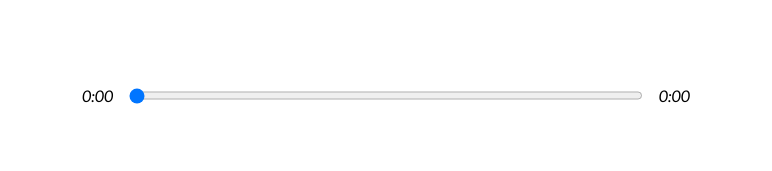
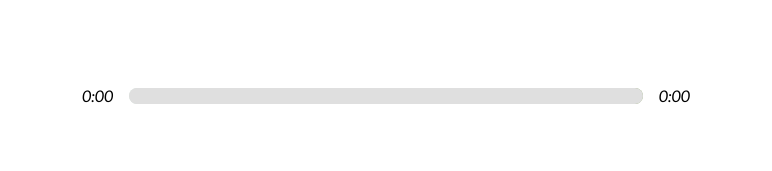
Before and after one commit to ManfrediMauroMarrone/react-player, a React (Create React App) app: page / in a window 1280 px wide. Shown: the part 490-661 px from the top of the page, without its empty margins (254-1026 px from the left). Built offline with nearby package versions, Linux system fonts and the light colour scheme.

Commit message:
addes style for input and autoskip

```diff
--- a/src/App.js
+++ b/src/App.js
@@ -6,7 +6,7 @@ import Player from './components/Player';
 import Song from './components/Song';
 import Library from './components/Library';
 import Nav from './components/Nav';
-//import Util
+//import data
 import data from './data';
 import { library } from '@fortawesome/fontawesome-svg-core';
 
@@ -22,23 +22,33 @@ function App() {
   const [currentSong, setCurrentSong] = useState(songs[0]);
 
   const [songInfo, setSongInfo] = useState({
-        currentTime: 0,
-        duration: 0,
+    currentTime: 0,
+    duration: 0,
+    animationPercentage: 0,
   });
   const [libraryStatus, setLibraryStatus] = useState(false);
   //this function handles the update of duration and currente time of the current song
   const timeUpdateHandler = (e) => {
-      const current = e.target.currentTime;
-      const duration = e.target.duration;
-      setSongInfo({ ...songInfo, currentTime: current, duration: duration });
+    const current = e.target.currentTime;
+    const duration = e.target.duration;
+    //calculate percentage
+    const roundedCurrent = Math.round(current);
+    const roundedDuration = Math.round(duration);
+    const animation = Math.round((roundedCurrent / roundedDuration) * 100);
+    setSongInfo({ ...songInfo, currentTime: current, duration: duration, animationPercentage: animation });
   };
+  const songEndHandler = async () => {
+    let currentIndex = songs.findIndex((song) => song.id === currentSong.id);
+    await setCurrentSong(songs[(currentIndex + 1) % songs.length]);
+    if (isPlaying) audioRef.current.play();
+  }
   return (
     <div className="App">
       <Nav libraryStatus={libraryStatus} setLibraryStatus={setLibraryStatus}/>
       <Song currentSong={currentSong}/>
       <Player setSongs={setSongs} setCurrentSong={setCurrentSong} songs={songs} setSongInfo={setSongInfo} songInfo={songInfo} audioRef={audioRef} isPlaying={isPlaying} setIsPlaying={setIsPlaying} currentSong={currentSong} />
       <Library libraryStatus={libraryStatus} isPlaying={isPlaying} audioRef={audioRef} songs={songs} setCurrentSong={setCurrentSong} setSongs={setSongs}/>
-      <audio onLoadedMetadata={timeUpdateHandler} onTimeUpdate={timeUpdateHandler} ref={audioRef} src={currentSong.audio}></audio>
+      <audio onEnded={songEndHandler} onLoadedMetadata={timeUpdateHandler} onTimeUpdate={timeUpdateHandler} ref={audioRef} src={currentSong.audio}></audio>
     </div>
   );
 }
--- a/src/components/LibrarySong.js
+++ b/src/components/LibrarySong.js
@@ -1,9 +1,8 @@
 import React from 'react';
-import { playAudio } from '../util';
 
 const LibrarySong = ({ song, songs, setCurrentSong, id, audioRef, isPlaying, setSongs }) => {
-    const songSelectHandler = () => {
-        setCurrentSong(song);
+    const songSelectHandler = async () => {
+        await setCurrentSong(song);
         //Add Active State
         const newSongs = songs.map((song) => {
             if (song.id === id) {
@@ -20,7 +19,7 @@ const LibrarySong = ({ song, songs, setCurrentSong, id, audioRef, isPlaying, set
         })
         setSongs(newSongs)
         //check if the song is playing
-        playAudio(isPlaying, audioRef);
+        if (isPlaying) audioRef.current.play();
     }
     return (
         <div onClick={songSelectHandler} className={`library-song ${song.active ? 'selected' : ''}`}>
--- a/src/components/Player.js
+++ b/src/components/Player.js
@@ -1,7 +1,6 @@
 import React, {useState, useEffect} from 'react';
 import { FontAwesomeIcon } from '@fortawesome/react-fontawesome';
 import { faPause, faPlay, faAngleDoubleLeft, faAngleDoubleRight, faAngleLeft, faAngleRight } from '@fortawesome/free-solid-svg-icons';
-import { playAudio } from '../util';
 
 const Player = ({ currentSong, isPlaying, setIsPlaying, audioRef, setSongInfo, songInfo, songs, setCurrentSong, setSongs }) => {
     //UseEffect
@@ -43,26 +42,33 @@ const Player = ({ currentSong, isPlaying, setIsPlaying, audioRef, setSongInfo, s
         setSongInfo({ ...songInfo, currentTime: e.target.value });
         console.log(e);
     }
-    const skipTrackHandler = (direction) => {
+    const skipTrackHandler = async (direction) => {
         let currentIndex = songs.findIndex((song) => song.id === currentSong.id);
         if (direction === 'skip-forward') {
-            setCurrentSong(songs[(currentIndex + 1) % songs.length]);
+            await setCurrentSong(songs[(currentIndex + 1) % songs.length]);
         }
         if (direction === 'skip-back') {
             if ((currentIndex - 1) % songs.length === -1) {
-                setCurrentSong(songs[songs.length - 1])
-                playAudio(isPlaying, audioRef);
+                await setCurrentSong(songs[songs.length - 1]);
+                if (isPlaying) audioRef.current.play();
                 return;
             }
-            setCurrentSong(songs[(currentIndex - 1) % songs.length]);
+            await setCurrentSong(songs[(currentIndex - 1) % songs.length]);
         }
-        playAudio(isPlaying, audioRef);
+        if (isPlaying) audioRef.current.play();
+    }
+    //Add styles
+    const trackAnim = {
+        transform: `translatex(${songInfo.animationPercentage}%)`
     }
     return (
         <div className="player-container">
             <div className="time-control">
                 <p>{getTime(songInfo.currentTime)}</p>
-                <input min={0} max={songInfo.duration || 0} value={songInfo.currentTime} onChange={dragHandler} type="range" />
+                <div style={{background:`linear-gradient(to right, ${currentSong.color[0]}, ${currentSong.color[1]})`}} className="track">
+                    <input min={0} max={songInfo.duration || 0} value={songInfo.currentTime} onChange={dragHandler} type="range"/>
+                    <div style={trackAnim} className="animate-track"></div>
+                </div>
                 <p>{songInfo.duration ? getTime(songInfo.duration) : '0:00'}</p>
             </div>
             <div className="play-control">
--- a/src/data.js
+++ b/src/data.js
@@ -8,7 +8,7 @@ function chillhop() {
             cover: "https://chillhop.com/wp-content/uploads/2020/11/8a0c857ddad531279d0757f5362380a6837b1b69-1024x1024.jpg",
             id: uuidv4(),
             active: true,
-            color: ["#DBE8DF", "#B8C08F"],
+            color: ["#DBE8DF", "#95AE77"],
             audio: "https://mp3.chillhop.com/serve.php/?mp3=11236"
         },
         {
@@ -17,7 +17,7 @@ function chillhop() {
             cover: "https://chillhop.com/wp-content/uploads/2020/11/8a0c857ddad531279d0757f5362380a6837b1b69-1024x1024.jpg",
             id: uuidv4(),
             active: false,
-            color: ["#DBE8DF", "#B8C08F"],
+            color: ["#DBE8DF", "#95AE77"],
             audio: "https://mp3.chillhop.com/serve.php/?mp3=11237"
         },
         {
@@ -26,7 +26,7 @@ function chillhop() {
             cover: "https://chillhop.com/wp-content/uploads/2020/11/8a0c857ddad531279d0757f5362380a6837b1b69-1024x1024.jpg",
             id: uuidv4(),
             active: false,
-            color: ["#DBE8DF", "#B8C08F"],
+            color: ["#DBE8DF", "#95AE77"],
             audio: "https://mp3.chillhop.com/serve.php/?mp3=11238"
         },
         {
@@ -35,7 +35,7 @@ function chillhop() {
             cover: "https://chillhop.com/wp-content/uploads/2020/11/8a0c857ddad531279d0757f5362380a6837b1b69-1024x1024.jpg",
             id: uuidv4(),
             active: false,
-            color: ["#DBE8DF", "#B8C08F"],
+            color: ["#DBE8DF", "#95AE77"],
             audio: "https://mp3.chillhop.com/serve.php/?mp3=11239"
         },
         {
@@ -44,7 +44,7 @@ function chillhop() {
             cover: "https://chillhop.com/wp-content/uploads/2020/11/8a0c857ddad531279d0757f5362380a6837b1b69-1024x1024.jpg",
             id: uuidv4(),
             active: false,
-            color: ["#DBE8DF", "#B8C08F"],
+            color: ["#DBE8DF", "#95AE77"],
             audio: "https://mp3.chillhop.com/serve.php/?mp3=11240"
         },
         {
@@ -53,7 +53,7 @@ function chillhop() {
             cover: "https://chillhop.com/wp-content/uploads/2020/11/8a0c857ddad531279d0757f5362380a6837b1b69-1024x1024.jpg",
             id: uuidv4(),
             active: false,
-            color: ["#DBE8DF", "#B8C08F"],
+            color: ["#DBE8DF", "#95AE77"],
             audio: "https://mp3.chillhop.com/serve.php/?mp3=11241"
         },
         {
@@ -62,7 +62,7 @@ function chillhop() {
             cover: "https://chillhop.com/wp-content/uploads/2020/11/8a0c857ddad531279d0757f5362380a6837b1b69-1024x1024.jpg",
             id: uuidv4(),
             active: false,
-            color: ["#DBE8DF", "#B8C08F"],
+            color: ["#DBE8DF", "#95AE77"],
             audio: "https://mp3.chillhop.com/serve.php/?mp3=11242"
         },
         {
@@ -71,7 +71,7 @@ function chillhop() {
             cover: "https://chillhop.com/wp-content/uploads/2020/11/8a0c857ddad531279d0757f5362380a6837b1b69-1024x1024.jpg",
             id: uuidv4(),
             active: false,
-            color: ["#DBE8DF", "#B8C08F"],
+            color: ["#DBE8DF", "#95AE77"],
             audio: "https://mp3.chillhop.com/serve.php/?mp3=11250"
         }
     ]
--- a/src/styles/_library.scss
+++ b/src/styles/_library.scss
@@ -45,7 +45,7 @@
     width: 30%;
   }
   &:hover {
-    background: rgb(222, 227, 255);
+    background: rgb(240, 255, 222);
   }
 }
 
@@ -60,7 +60,7 @@
 }
 
 .selected {
-  background: rgb(222, 227, 255);
+  background: rgb(240, 255, 222);
 }
 
 .active-library {
--- a/src/styles/_player.scss
+++ b/src/styles/_player.scss
@@ -9,9 +9,12 @@
 .time-control {
   display: flex;
   width: 50%;
+  align-items: center;
   input {
     width: 100%;
-    padding: 1rem 0rem;
+    -webkit-appearance: none;
+    background: transparent;
+    cursor: pointer;
   }
   p {
     padding: 1rem;
@@ -28,3 +31,32 @@
     cursor: pointer;
   }
 }
+
+input[type="range"]:focus {
+  outline: none;
+}
+
+input[type="range"]::-webkit-slider-thumb {
+  -webkit-appearance: none;
+  height: 16px;
+  width: 16px;
+}
+
+.track {
+  width: 100%;
+  height: 1rem;
+  position: relative;
+  border-radius: 1rem;
+  overflow: hidden;
+}
+
+.animate-track {
+  background: rgb(223, 223, 223);
+  width: 100%;
+  height: 100%;
+  position: absolute;
+  top: 0;
+  left: 0;
+  transform: translateX(0%);
+  pointer-events: none;
+}
--- a/src/styles/_song.scss
+++ b/src/styles/_song.scss
@@ -15,3 +15,11 @@
     font-size: 1rem;
   }
 }
+
+@media screen and (max-width: 768px) {
+  .song-container {
+    img {
+      width: 60%;
+    }
+  }
+}
--- a/src/util.js
+++ /dev/null
@@ -1,11 +0,0 @@
-//check if the song is playing
-export const playAudio = (isPlaying, audioRef) => {
-    if (isPlaying) {
-        const playPromise = audioRef.current.play();
-        if (playPromise !== undefined) {
-            playPromise.then((audio) => {
-                audioRef.current.play();
-            })
-        }
-    }
-};
```
